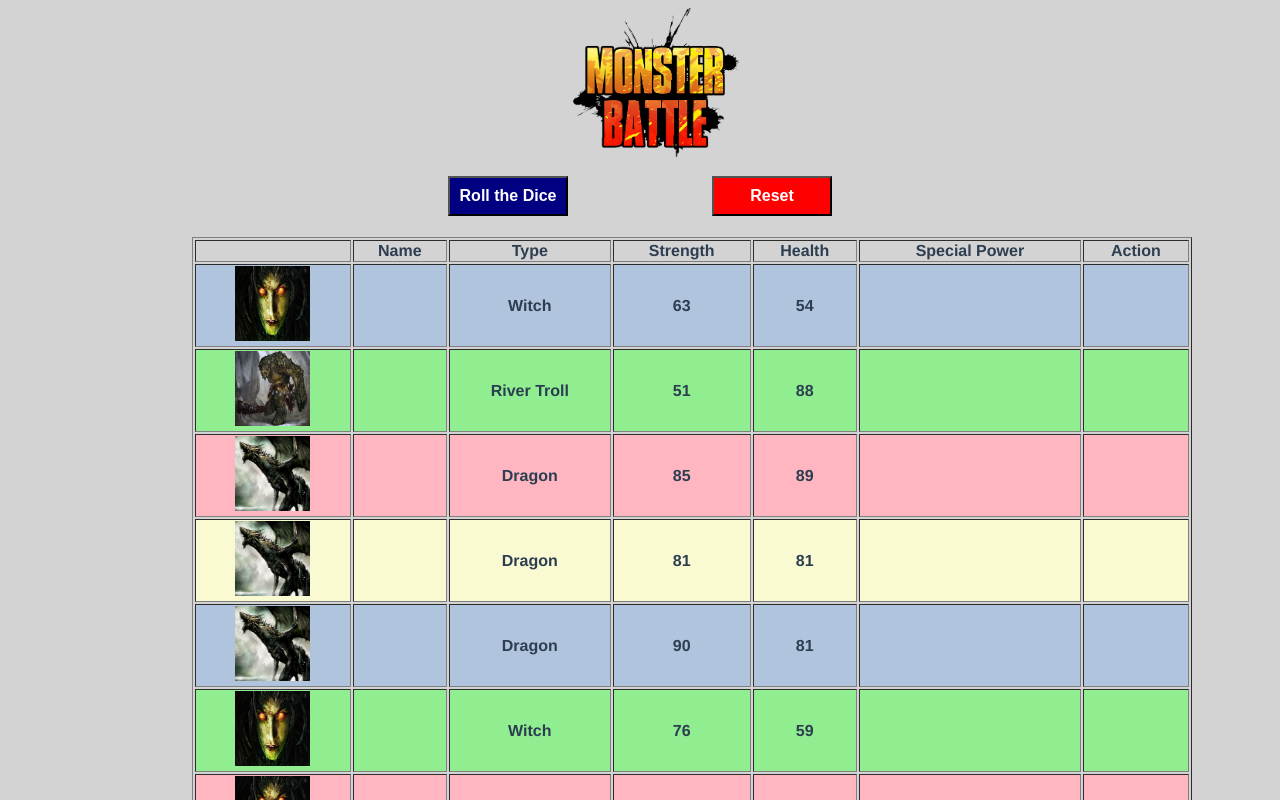
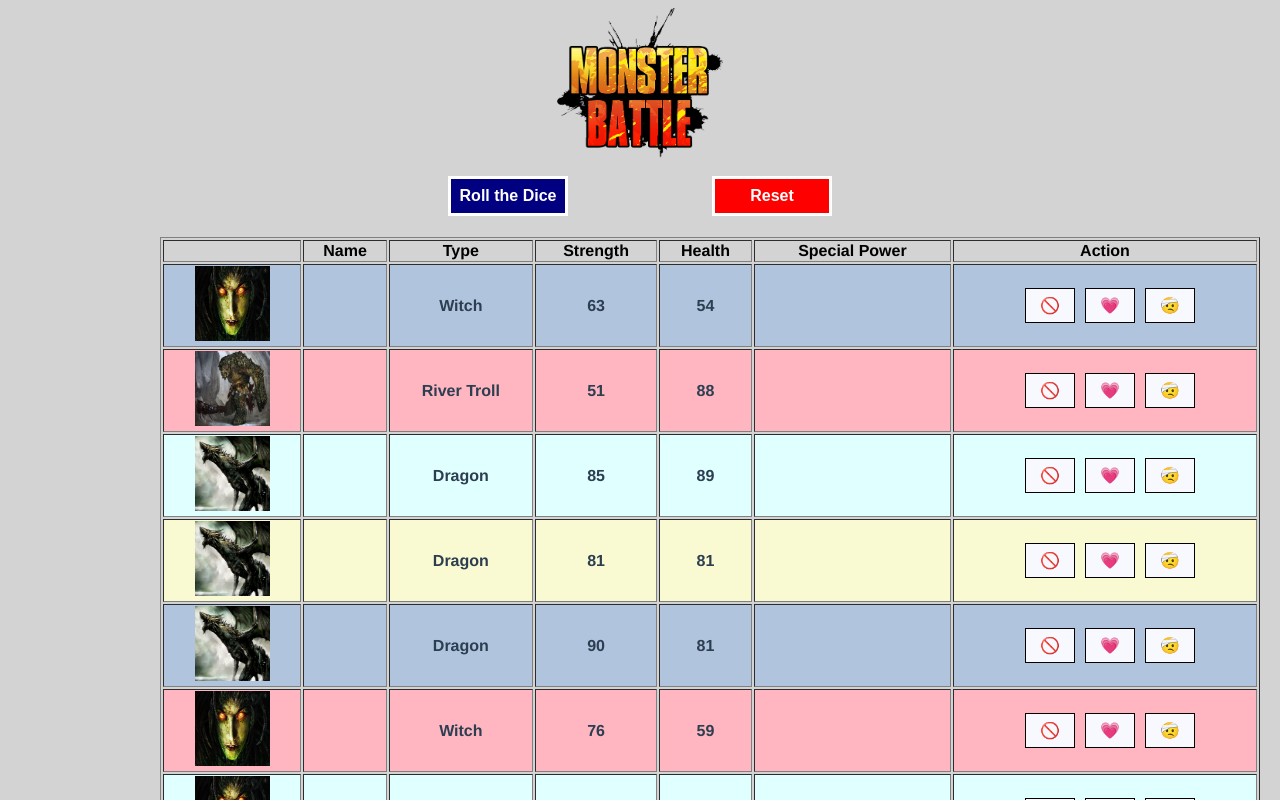
Before and after one commit to michaelgallipo/monster-battle, a Vue app: page / in a window 1280 px wide. Shown: the top 800 px of the page. Built offline with nearby package versions, Linux system fonts and the light colour scheme.

Commit message:
Added new FavIcon, finished action buttons, improved semanticism of table

```diff
--- a/public/index.html
+++ b/public/index.html
@@ -5,6 +5,7 @@
 		<meta http-equiv="X-UA-Compatible" content="IE=edge" />
 		<meta name="viewport" content="width=device-width,initial-scale=1.0" />
 		<link rel="icon" href="<%= BASE_URL %>favicon.ico" />
+		<link rel="icon" href="/GoldSword.ico" />
 		<title>monster-battle</title>
 	</head>
 	<body>
--- a/src/App.vue
+++ b/src/App.vue
@@ -5,11 +5,22 @@
       <!-- <HelloWorld msg="Welcome to Your Vue.js App" /> -->
       <header>
         <div id="topButtons">
-          <button id="roll" v-on:click="rollDice()">Roll the Dice</button>
-          <button id="reset" v-on:click="reset()">Reset</button>
+          <button
+            id="roll"
+            v-on:click="rollDice()"
+            @mouseover="hover = true"
+            @mouseleave="hover = false"
+          >Roll the Dice</button>
+          <button
+            id="reset"
+            v-on:click="reset()"
+            @mouseover="hover = true"
+            @mouseleave="hover = false"
+          >Reset</button>
         </div>
       </header>
-      <table border="1" width="1000" height="200">
+      <table border="1" width="1100" height="200">
+        <thead>
           <tr>
             <th></th>
             <th>Name</th>
@@ -19,6 +30,8 @@
             <th>Special Power</th>
             <th>Action</th>
           </tr>
+        </thead>
+        <tbody>
           <tr v-for="(monster, index) in monsters" :key="index" :id="monster.row">
             <td>
               <img
@@ -33,8 +46,31 @@
             <td>{{monster.strength}}</td>
             <td>{{monster.health}}</td>
             <td></td>
-          <td></td>
+            <td style="width: 300px">
+              <button
+                class="tableButton"
+                id="delete"
+                v-on:click="destroy()"
+                @mouseover="hover = true"
+                @mouseleave="hover = false"
+              >🚫</button>
+              <button
+                class="tableButton"
+                id="increaseHealth"
+                v-on:click="incHealth()"
+                @mouseover="hover = true"
+                @mouseleave="hover = false"
+              >💗</button>
+              <button
+                class="tableButton"
+                id="decreaseHealth"
+                v-on:click="decHealth()"
+                @mouseover="hover = true"
+                @mouseleave="hover = false"
+              >🤕</button>
+            </td>
           </tr>
+        </tbody>
       </table>
     </main>
   </div>
@@ -116,6 +152,15 @@ export default {
         monster.row = "row" + (x % 4);
         this.monsters.push(monster);
       }
+    },
+    destroy: function() {
+      window.alert("Delete Monster");
+    },
+    incHealth: function() {
+      window.alert("Monster's Health Increased");
+    },
+    decHealth: function() {
+      window.alert("Monster's Health Decreased");
     }
   }
 };
@@ -132,7 +177,7 @@ export default {
 }
 
 main {
-  margin-left: 12em;
+  margin-left: 10em;
   margin-right: 10em;
   padding-top: 0.5em;
 }
@@ -140,6 +185,11 @@ main {
 header {
   height: 60px;
   padding-bottom: 15px;
+}
+
+thead {
+  font-weight: bold;
+  color: #000;
 }
 
 #topButtons {
@@ -156,6 +206,12 @@ header {
   font-weight: 900;
   position: absolute;
   left: 35vw;
+  border: solid 3px white;
+}
+
+#roll:hover {
+  color: #000;
+  text-shadow: 2px 2px white;
 }
 
 #reset {
@@ -167,6 +223,12 @@ header {
   font-weight: 900;
   position: absolute;
   right: 35vw;
+  border: solid 3px white;
+}
+
+#reset:hover {
+  color: #000;
+  text-shadow: 2px 2px white;
 }
 
 #row1 {
@@ -175,12 +237,12 @@ header {
 }
 
 #row2 {
-  background-color: lightgreen;
+  background-color: lightpink;
   font-weight: 800;
 }
 
 #row3 {
-  background-color: lightpink;
+  background-color: lightcyan;
   font-weight: 800;
 }
 
@@ -188,4 +250,25 @@ header {
   background-color: lightgoldenrodyellow;
   font-weight: 800;
 }
+
+.tableButton {
+  width: 50px;
+  height: 35px;
+  background-color: ghostwhite;
+  border: solid 1px;
+  font-size: 16px;
+  margin-left: 10px;
+}
+
+#delete:hover {
+  background-color: gold;
+}
+
+#increaseHealth:hover {
+  background-color: gold;
+}
+
+#decreaseHealth:hover {
+  background-color: gold;
+}
 </style>
```
Also changed, not shown: 2 other files (tests, documents, lock files or other folders). Lines whose indentation alone changed are shown as unchanged.
